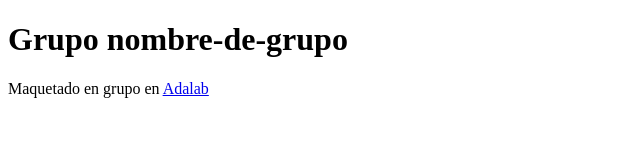
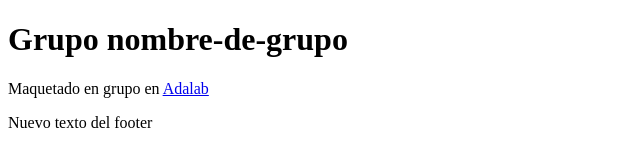
Before and after one commit to AntonellaM/adalab-m1-antonella-annia, a plain HTML site: page index.html in a window 1280 px wide. Shown: the whole page, without its empty margins (0-640 px from the left). Drawn offline with Linux system fonts and the light colour scheme.

Commit message:
Second footer modification

```diff
--- a/index.html
+++ b/index.html
@@ -14,6 +14,7 @@
     </main>
     <footer>
             <p>Maquetado en grupo en <a href="http://adalab.es">Adalab</a></p>
+            <p>Nuevo texto del footer</p>
     </footer>
 </body>
 </html>
```
